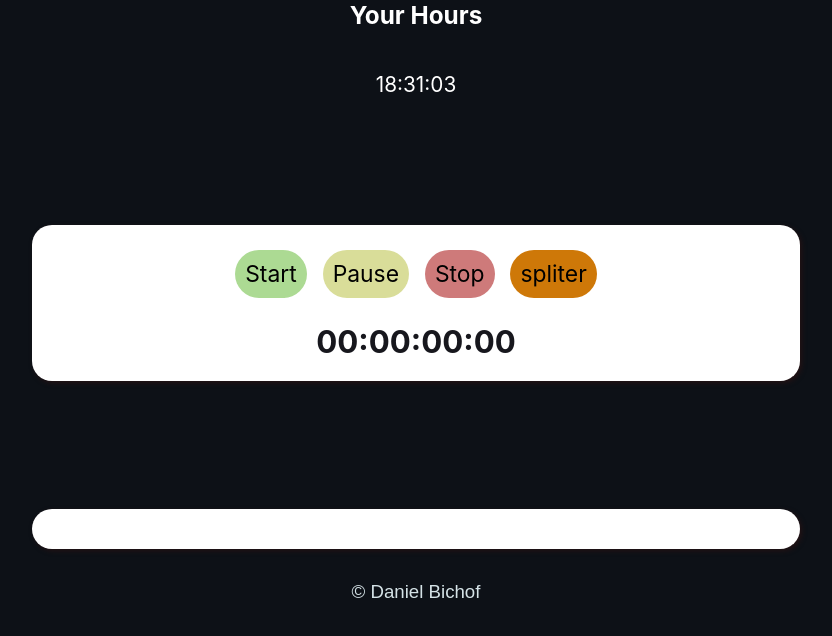
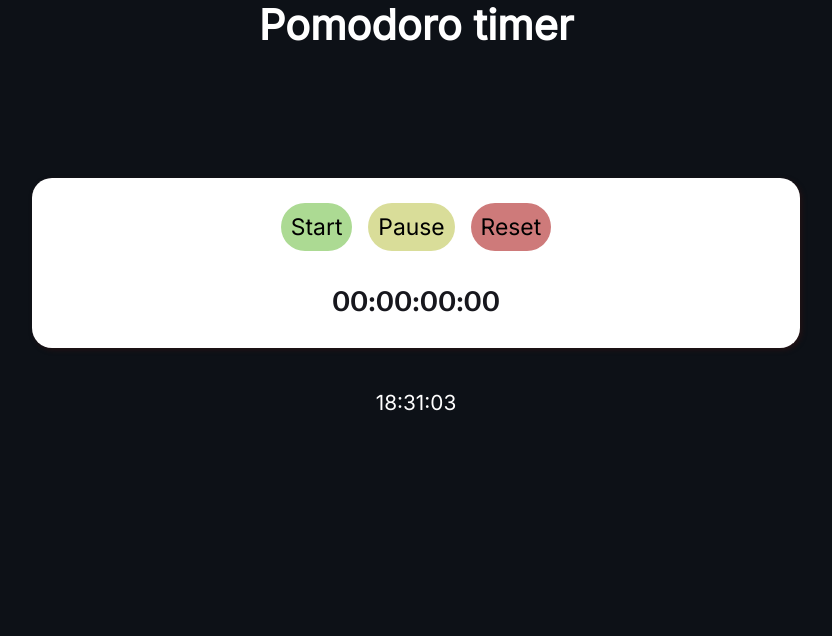
Before and after one commit to Daniel-Bichof/Cronometro, a plain HTML site: page page/index.html in a window 1280 px wide. Shown: the whole page, without its empty margins (224-1056 px from the left). Drawn offline with Linux system fonts and the light colour scheme.

Commit message:
Page update

```diff
--- a/page/index.html
+++ b/page/index.html
@@ -4,32 +4,32 @@
 <head>
   <meta charset="UTF-8" />
   <meta name="viewport" content="width=device-width, initial-scale=1.0" />
-  <title>Cronometro</title>
+  <meta name="description" content="simple and minimalist pomodoro clock "/>
+  <meta name="author" content="Daniel">
+  <title>Pomodoro timer</title>
   <link rel="icon" href="./img/calendar.png" />
   <link rel="stylesheet" href="style.css" />
+  <link rel="preconnect" href="https://fonts.gstatic.com">
+  <link href="https://fonts.googleapis.com/css2?family=Inter&family=Mukta:wght@400;600&display=swap" rel="stylesheet">
   <script type="text/javascript" src="app.js"></script>
   <script src="crono.js"></script>
 </head>
 
 <body>
   <div class="container">
-    <h3>Your Hours</h3>
-    <div class="horario"></div>
+    <h1>Pomodoro timer</h1>
   </div>
   <div class="crono">
     <button onclick="start()" class="bg-green">Start</button>
     <button onclick="pause()" class="bg-yellow">Pause</button>
-    <button onclick="stopTimer()" class="bg-red">Stop</button>
-    <button onclick="TimeMarker()" class="bg-orange">spliter</button>
+    <button onclick="stopTimer()" class="bg-red">Reset</button>
+
     <h2 id="counter">00:00:00:00</h2>
+
   </div>
+  <div class="horario"></div>
 
-  <div id="split" class="crono">
-    <h3 class="time-marker">
 
-      </h3>
-  </div>
-  <footer>&copy; Daniel Bichof</footer>
 </body>
 
 </html>
```
